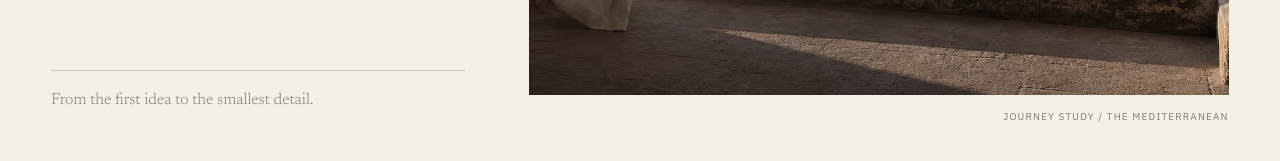
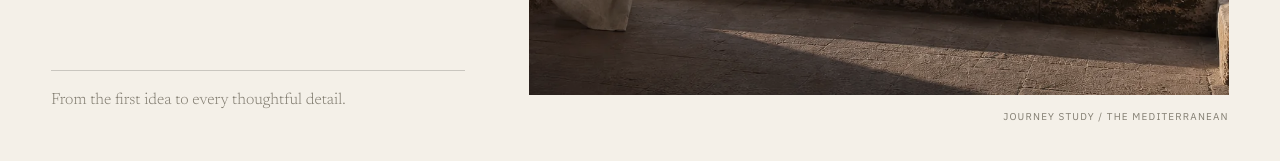
Before and after one commit to Jrawecki/magdalena-rawecka-travel, a React (Vite) app: page / in a window 1280 px wide. Shown: the part 639-800 px from the top of the page. Built offline with nearby package versions, Linux system fonts and the light colour scheme.

Commit message:
WebHub: Update website text

```diff
--- a/src/App.tsx
+++ b/src/App.tsx
@@ -125,7 +125,7 @@ function App() {
                 Personal travel planning for clients who want the details handled with care.
               </p>
             </div>
-            <p className="hero__note">From the first idea to the smallest detail.</p>
+            <p className="hero__note">From the first idea to every thoughtful detail.</p>
           </div>
           <figure className="hero__figure">
             <img
```
